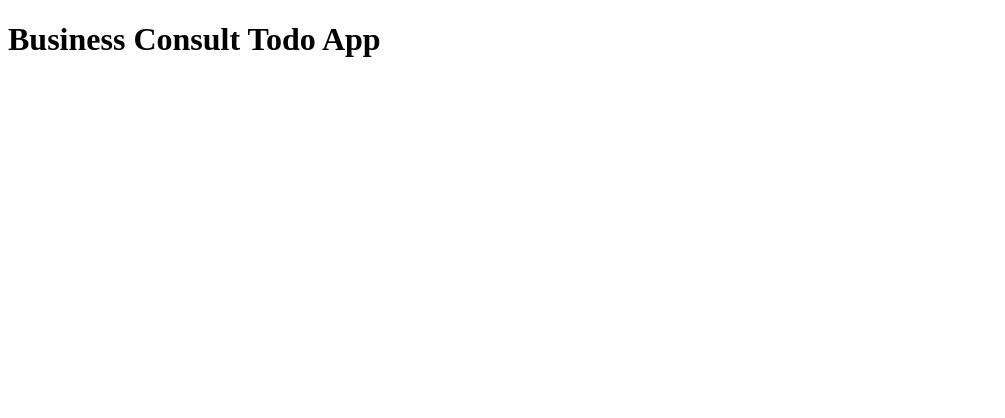
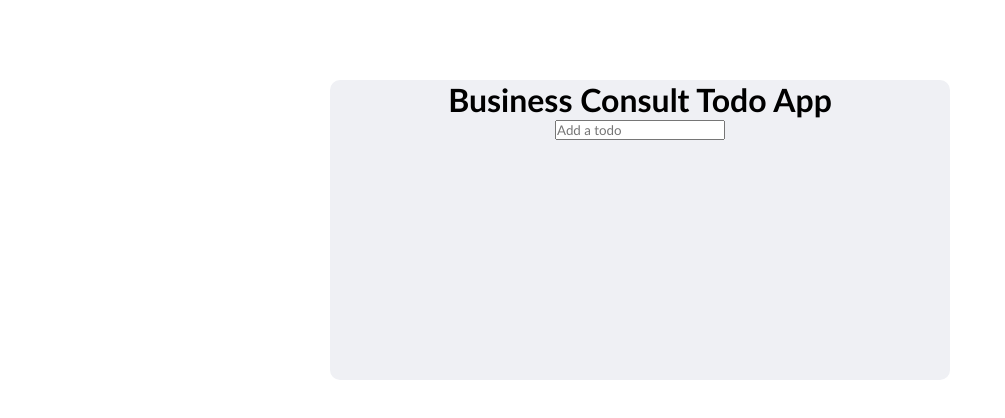
Before and after one commit to siccoo/business_todo, a React (Create React App) app: page / in a window 1280 px wide. Shown: the top 418 px of the page, without its empty margins (0-1005 px from the left). Built offline with nearby package versions, Linux system fonts and the light colour scheme.

Commit message:
updates on App, Todo, TodoForm, TodoList.tsx & App.css

```diff
--- a/src/App.css
+++ b/src/App.css
@@ -1,38 +1,30 @@
-.App {
-  text-align: center;
+* {
+  box-sizing: border-box;
+  margin: 0;
+  padding: 0;
+  font-family: 'Trebuchet MS', 'Lucida Sans Unicode', 'Lucida Grande',
+    'Lucida Sans', Arial, sans-serif;
 }
 
-.App-logo {
-  height: 40vmin;
-  pointer-events: none;
+.todo-app {
+  display: flex;
+  flex-direction: column;
+  justify-content: start;
+  width: 620px;
+  min-height: 300px;
+  background: #eff0f4;
+  text-align: center;
+  margin: 5rem auto;
+  border-radius: 10px;
+  padding-bottom: 32px;
+  margin-top: 20;
 }
 
-@media (prefers-reduced-motion: no-preference) {
-  .App-logo {
-    animation: App-logo-spin infinite 20s linear;
-  }
-}
+/*
 
-.App-header {
-  background-color: #282c34;
-  min-height: 100vh;
-  display: flex;
-  flex-direction: column;
-  align-items: center;
-  justify-content: center;
-  font-size: calc(10px + 2vmin);
-  color: white;
-}
-
-.App-link {
-  color: #61dafb;
-}
-
-@keyframes App-logo-spin {
-  from {
-    transform: rotate(0deg);
-  }
-  to {
-    transform: rotate(360deg);
-  }
-}
+  background-color: white;
+  box-shadow: 0 4px 6px rgba(0, 0, 0, 0.1);
+  width: 40%;
+  padding: 2rem;
+  border-radius: 1rem;
+*/
--- a/src/App.tsx
+++ b/src/App.tsx
@@ -1,9 +1,11 @@
 import './App.css';
+import TodoForm from './components/TodoForm';
 
-function App() {
+const App: React.FC = () => {
   return (
-    <div className="todo_app">
+    <div className="todo-app">
       <h1>Business Consult Todo App</h1>
+      <TodoForm />
     </div>
   );
 }
--- /dev/null
+++ b/src/components/TodoForm.tsx
@@ -0,0 +1,19 @@
+import { useState } from "react";
+
+const TodoForm: React.FC = () => {
+  const [input, setInput] = useState("");
+
+  return (
+    <form className="todo-form">
+      <input
+        type="text"
+        placeholder="Add a todo"
+        value={input}
+        name="text"
+        className="todo-input"
+      />
+    </form>
+  );
+};
+
+export default TodoForm;
```
Also changed, not shown: src/components/Todo.tsx (added, +9 -0 lines), src/components/TodoList.tsx (added, +9 -0 lines).
